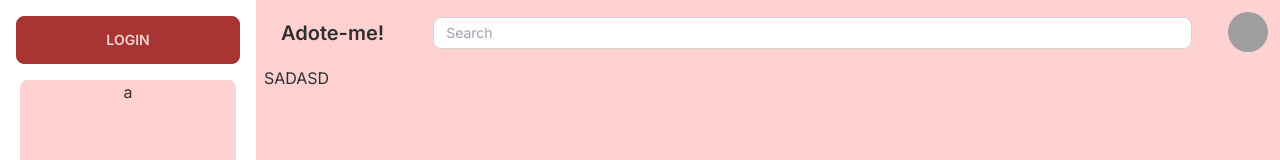
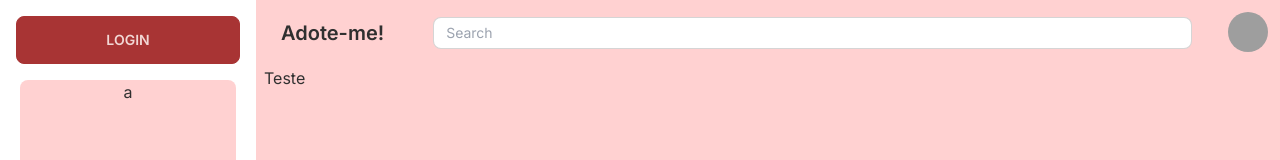
Before and after one commit to Bruno-Venturini/adote-me, a Next.js app in the folder adote-me/: page / in a window 1280 px wide. Shown: the top 160 px of the page. Built offline with nearby package versions, Linux system fonts and the light colour scheme; grey boxes are pictures that could not be loaded.

Commit message:
#007 Utilizando props para passar conteudo para dentro do componente

```diff
--- a/adote-me/src/app/components/dashboard.tsx
+++ b/adote-me/src/app/components/dashboard.tsx
@@ -1,10 +1,10 @@
-export function Dashboard() {
+export function Dashboard(props) {
     return (
         <div className="bg-primary px-2">
             <div className="relative h-screen w-full md:w-auto ...">
                 <div className="absolute inset-y-0 left-0 w-16 ...">
                     <div className="flex gap-2">
-                        SADASD
+                        {props.children}
                     </div>
                 </div>
             </div>
--- a/adote-me/src/app/components/navigation.tsx
+++ b/adote-me/src/app/components/navigation.tsx
@@ -2,7 +2,7 @@ import {Navbar} from "@/app/components/navbar";
 import {Sidebar} from "@/app/components/sidebar";
 import {Dashboard} from "@/app/components/dashboard";
 
-export function Navigation() {
+export function Navigation(props) {
     return(
         <div data-theme="mytheme" className="flex flex-row">
             <div className="flex-initial">
@@ -10,7 +10,7 @@ export function Navigation() {
             </div>
             <div className="flex-1">
                 <Navbar></Navbar>
-                <Dashboard></Dashboard>
+                <Dashboard>{props.children}</Dashboard>
             </div>
         </div>
     )
--- a/adote-me/src/app/page.tsx
+++ b/adote-me/src/app/page.tsx
@@ -4,7 +4,7 @@ import {Navigation} from "@/app/components/navigation";
 export default function Home() {
   return (
       <div className="bg-primary">
-        <Navigation></Navigation>
+        <Navigation>Teste</Navigation>
       </div>
   )
 }
```
